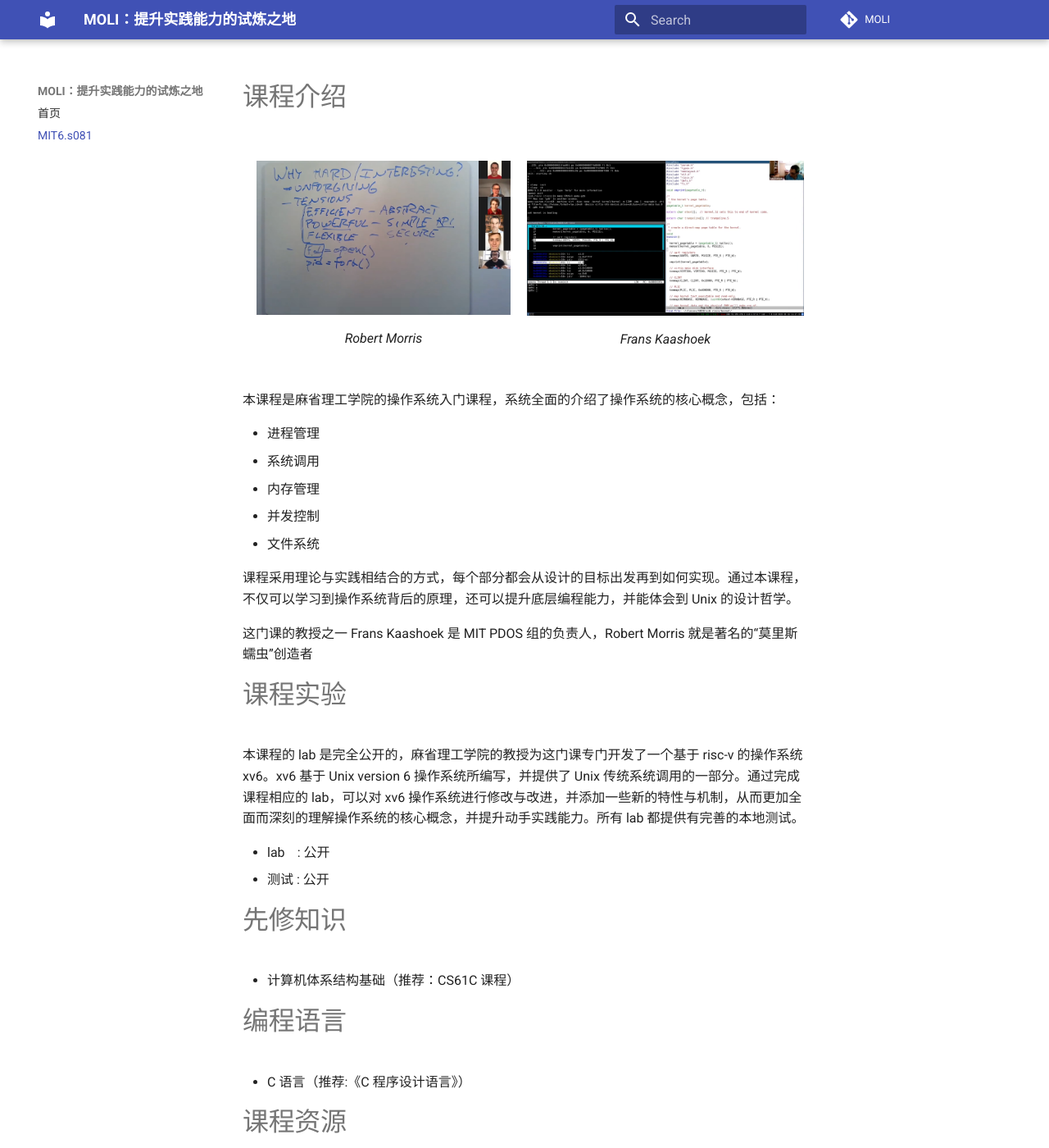
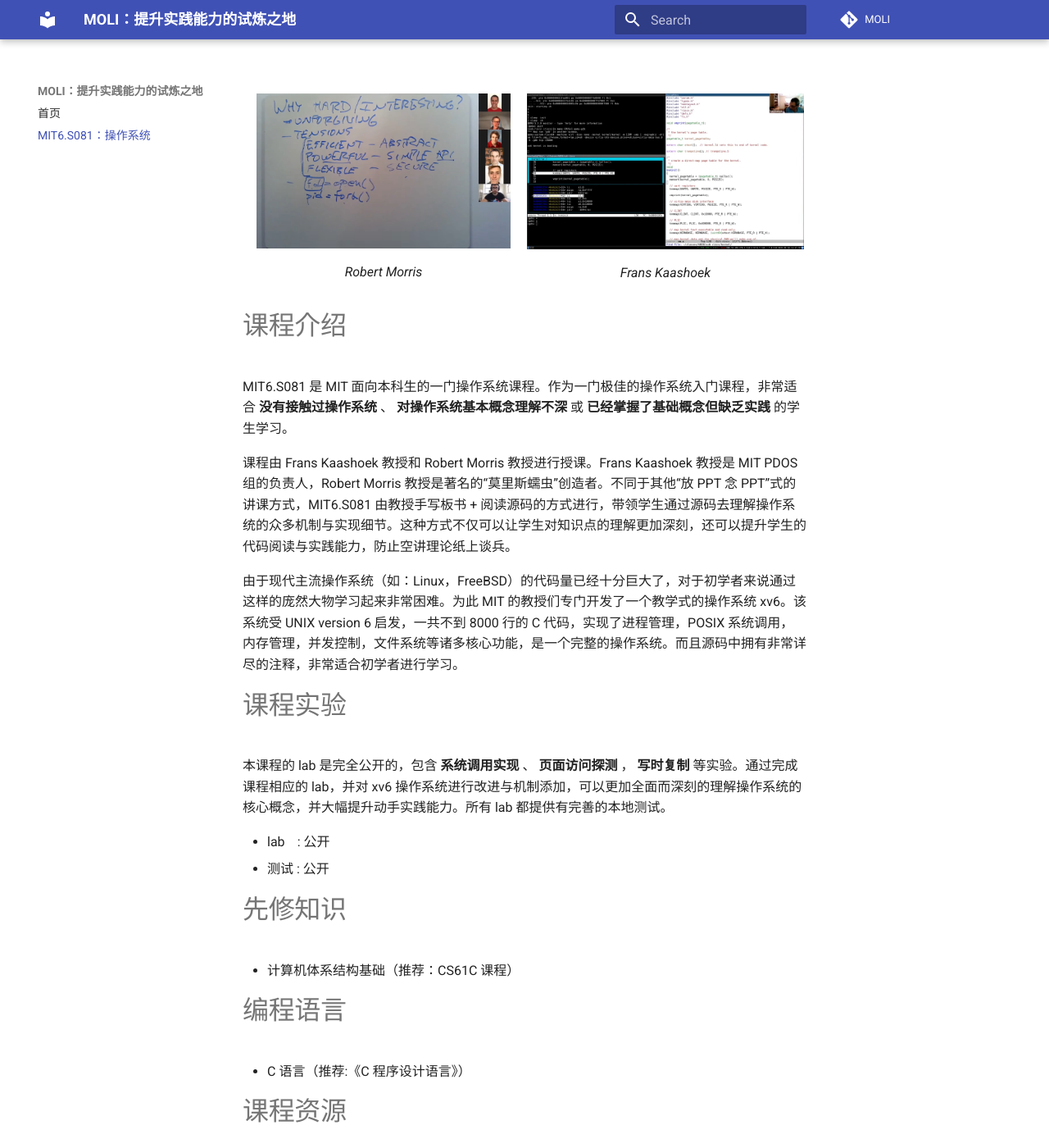
Before and after one commit to puckbee/moli, an MkDocs documentation site: the page built from docs/xv6.md, in a window 1280 px wide and 1400 px high. Shown: the whole window at 82% size. Built offline with MkDocs 1.6.1 and Material for MkDocs 9.7.7, drawn with Linux system fonts in a browser that asks for light colours; comment, search, counter and statistics services are not loaded.

Commit message:
MIT6.s081: 修改更加通俗
Signed-off-by: Chaoran Deng <dengchaoran1008@163.com>

```diff
--- a/docs/xv6.md
+++ b/docs/xv6.md
@@ -1,5 +1,3 @@
-# 课程介绍
-
 <div style="display: flex; justify-content: space-between;">
     <figure>
         <img src="images/xv6_img1.png" alt="Robert Morris" width="90%">
@@ -12,24 +10,17 @@
     </figure>
 </div>
 
-本课程是麻省理工学院的操作系统入门课程，系统全面的介绍了操作系统的核心概念，包括：
+# 课程介绍
 
-* 进程管理
-* 系统调用
-* 内存管理
-* 并发控制
-* 文件系统
+MIT6.S081 是 MIT 面向本科生的一门操作系统课程。作为一门极佳的操作系统入门课程，非常适合 **没有接触过操作系统** 、 **对操作系统基本概念理解不深** 或 **已经掌握了基础概念但缺乏实践** 的学生学习。
 
-课程采用理论与实践相结合的方式，每个部分都会从设计的目标出发再到如何实现。通过本课程，不仅可以学习到操作系统背后的原理，还可以提升底层编程能力，并能体会到 Unix 的设计哲学。
+课程由 Frans Kaashoek 教授和 Robert Morris 教授进行授课。Frans Kaashoek 教授是 MIT PDOS 组的负责人，Robert Morris 教授是著名的“莫里斯蠕虫”创造者。不同于其他“放 PPT 念 PPT”式的讲课方式，MIT6.S081 由教授手写板书 + 阅读源码的方式进行，带领学生通过源码去理解操作系统的众多机制与实现细节。这种方式不仅可以让学生对知识点的理解更加深刻，还可以提升学生的代码阅读与实践能力，防止空讲理论纸上谈兵。
 
-这门课的教授之一 Frans Kaashoek 是 MIT PDOS 组的负责人，Robert Morris 就是著名的“莫里斯蠕虫”创造者
+由于现代主流操作系统（如：Linux，FreeBSD）的代码量已经十分巨大了，对于初学者来说通过这样的庞然大物学习起来非常困难。为此 MIT 的教授们专门开发了一个教学式的操作系统 xv6。该系统受 UNIX version 6 启发，一共不到 8000 行的 C 代码，实现了进程管理，POSIX 系统调用，内存管理，并发控制，文件系统等诸多核心功能，是一个完整的操作系统。而且源码中拥有非常详尽的注释，非常适合初学者进行学习。
 
 # 课程实验
 
-本课程的 lab 是完全公开的，麻省理工学院的教授为这门课专门开发了一个基于 risc-v
-的操作系统 xv6。xv6 基于 Unix version 6 操作系统所编写，并提供了 Unix
-传统系统调用的一部分。通过完成课程相应的 lab，可以对 xv6
-操作系统进行修改与改进，并添加一些新的特性与机制，从而更加全面而深刻的理解操作系统的核心概念，并提升动手实践能力。所有 lab 都提供有完善的本地测试。
+本课程的 lab 是完全公开的，包含 **系统调用实现** 、 **页面访问探测** ， **写时复制** 等实验。通过完成课程相应的 lab，并对 xv6 操作系统进行改进与机制添加，可以更加全面而深刻的理解操作系统的核心概念，并大幅提升动手实践能力。所有 lab 都提供有完善的本地测试。
 
 * lab&nbsp;&nbsp;&nbsp;&thinsp;: 公开
 * 测试&nbsp;: 公开
--- a/mkdocs.yml
+++ b/mkdocs.yml
@@ -44,4 +44,4 @@
 
 nav:
   - 首页: index.md
-  - MIT6.s081: xv6.md
+  - MIT6.S081：操作系统: xv6.md
```
